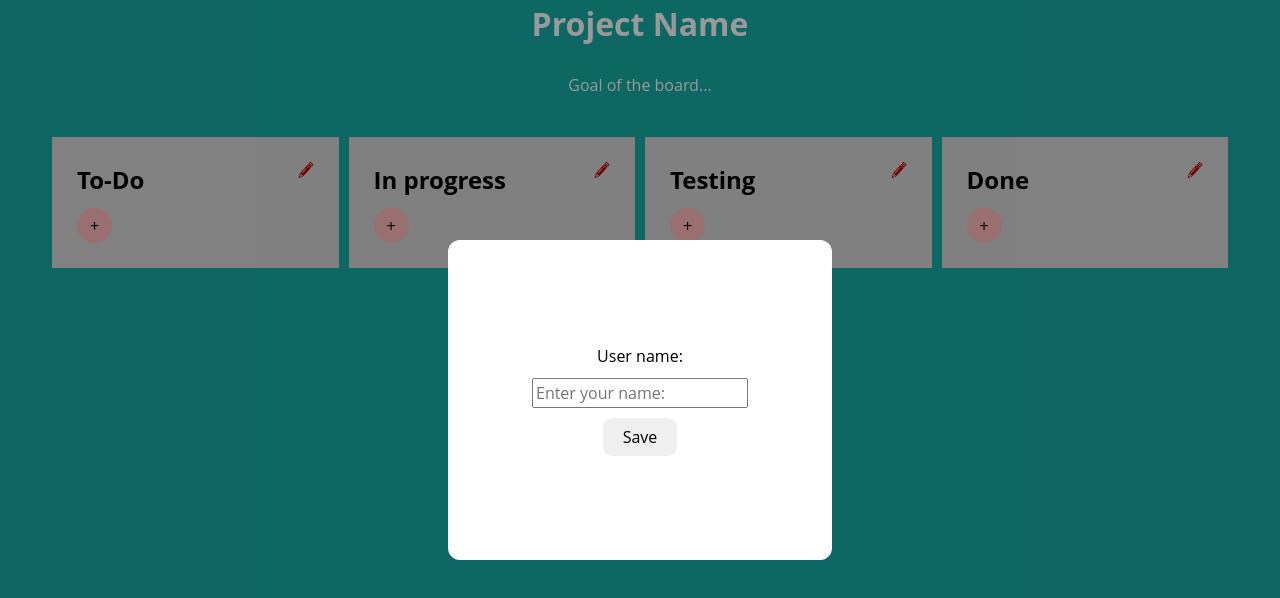
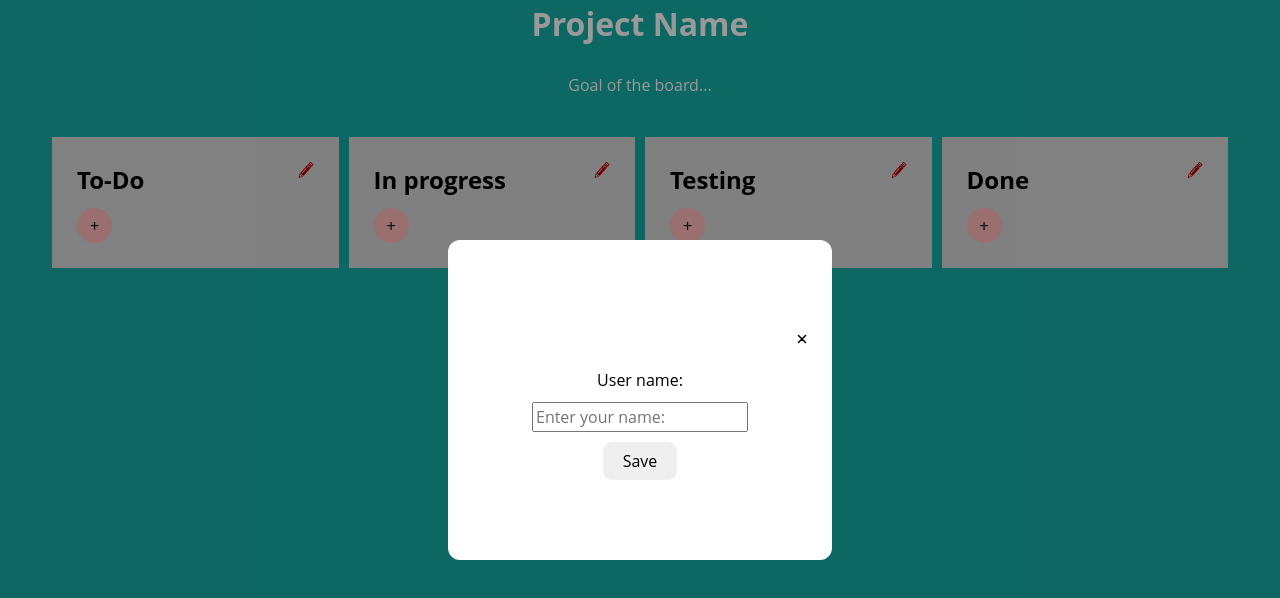
Before and after one commit to ArashManila/canban-board, a React (Vite) app: page / in a window 1280 px wide. Shown: the top 598 px of the page. Built offline with nearby package versions, Linux system fonts and the light colour scheme; a web font is replaced by a local one.

Commit message:
стилевые элементы + поправка бага

```diff
--- a/src/components/Modal/Modal.tsx
+++ b/src/components/Modal/Modal.tsx
@@ -24,7 +24,9 @@ const Modal = ({ active, setActive, children }: ModalProps) => {
   const CloseFunction = () => {
     if (data.Get("User name")) setActive(false);
   };
-
+//E:\html разное\tasks for purrweb\task 1\deployment\trello-react\public\close-black-button.svg
+//E:\html разное\tasks for purrweb\task 1\deployment\trello-react\src\components\Modal\Modal.tsx
+//./../../../public/close-black-button.svg
   return (
     <>
       <div
@@ -32,6 +34,14 @@ const Modal = ({ active, setActive, children }: ModalProps) => {
         onClick={CloseFunction}
       >
         <div className="modalContent" onClick={(e) => e.stopPropagation()}>
+          <div className="button-wrapper-modal">
+            <button className="button button-transparent" type="button" onClick={CloseFunction}>
+            <svg width="20" height="20" viewBox="0 0 20 20" fill="none" xmlns="http://www.w3.org/2000/svg">
+              <path d="M9.99978 10L13.5353 13.5355M6.46424 13.5355L9.99978 10L6.46424 13.5355ZM13.5353 6.46447L9.99978 10L13.5353 6.46447ZM9.99978 10L6.46424 6.46447L9.99978 10Z" stroke="#B9B9B9" strokeWidth="1.5" strokeLinecap="round" strokeLinejoin="round"/>
+            </svg>
+          </button>
+          </div>
+
           {children}
         </div>
       </div>
--- a/src/styles/main.css
+++ b/src/styles/main.css
@@ -218,6 +218,21 @@ h1 {
   color: #000;
   cursor: pointer;
 }
+.button-wrapper-modal{
+  width:100%;
+  display: flex;
+  justify-content: end;
+}
+.button-transparent{
+  padding: 0;
+  background-color: transparent;
+  border: none;
+  width: 20px;
+  aspect-ratio: 1;
+  position: relative;
+  margin-left: -1px;
+  cursor: pointer;
+}
 .button-pink {
   background-color: var(--color-pink);
 }
```
Also changed, not shown: src/components/Modal/close-black-button.svg (added).
